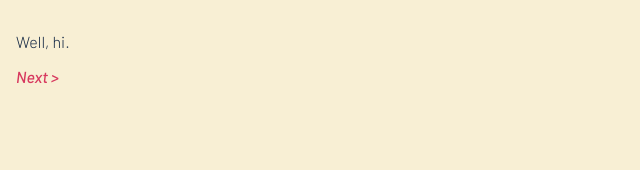
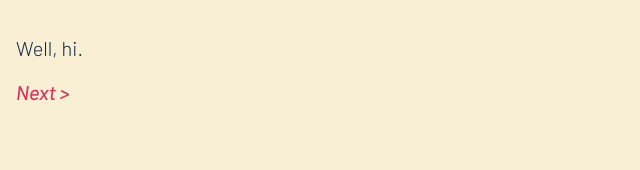
Before and after one commit to Binney/narratr, a React (Create React App) app: page / in a window 1280 px wide. Shown: the top 170 px of the page, without its empty margins (0-640 px from the left). Built offline with nearby package versions, Linux system fonts and the light colour scheme.

Commit message:
font still awfully small

```diff
--- a/src/App.css
+++ b/src/App.css
@@ -1,7 +1,7 @@
 @import url('https://fonts.googleapis.com/css2?family=Barlow:ital,wght@0,300;1,500&family=Josefin+Sans&display=swap');
 
 body {
-  font-size: 16px;
+  font-size: 20px;
   font-family: 'Barlow', sans-serif;
 }
 
--- a/src/CurrentChapter.css
+++ b/src/CurrentChapter.css
@@ -15,7 +15,7 @@
     text-align: initial;
     font-family: 'Barlow', sans-serif;
     padding: 0 0 1rem;
-    font-size: 1rem;
+    font-size: 1em;
     cursor: pointer;
     font-style: italic;
 }
@@ -23,3 +23,11 @@
 .choices button:hover, .choices button:focus {
     color: #ed7d98;
 }
+
+.finish-endmark {
+    color: #d7385e;
+}
+
+.finish-endmark:hover, .finish-endmark:focus {
+    color: #ed7d98;
+}
--- a/src/CurrentChapter.tsx
+++ b/src/CurrentChapter.tsx
@@ -37,7 +37,7 @@ export default function CurrentChapter(props: ChapterProps) {
 
     function ActiveChoices(chapter: Chapter) {
         if (chapter.ending) {
-            return <Link to='/comingsoon' className="endmark" />
+            return <Link to='/comingsoon' className="endmark finish-endmark" />
         }
         if (chapter.choices) {
             return chapter.choices.map((choice, i) =>
```
Also changed, not shown: src/endmark.svg.
